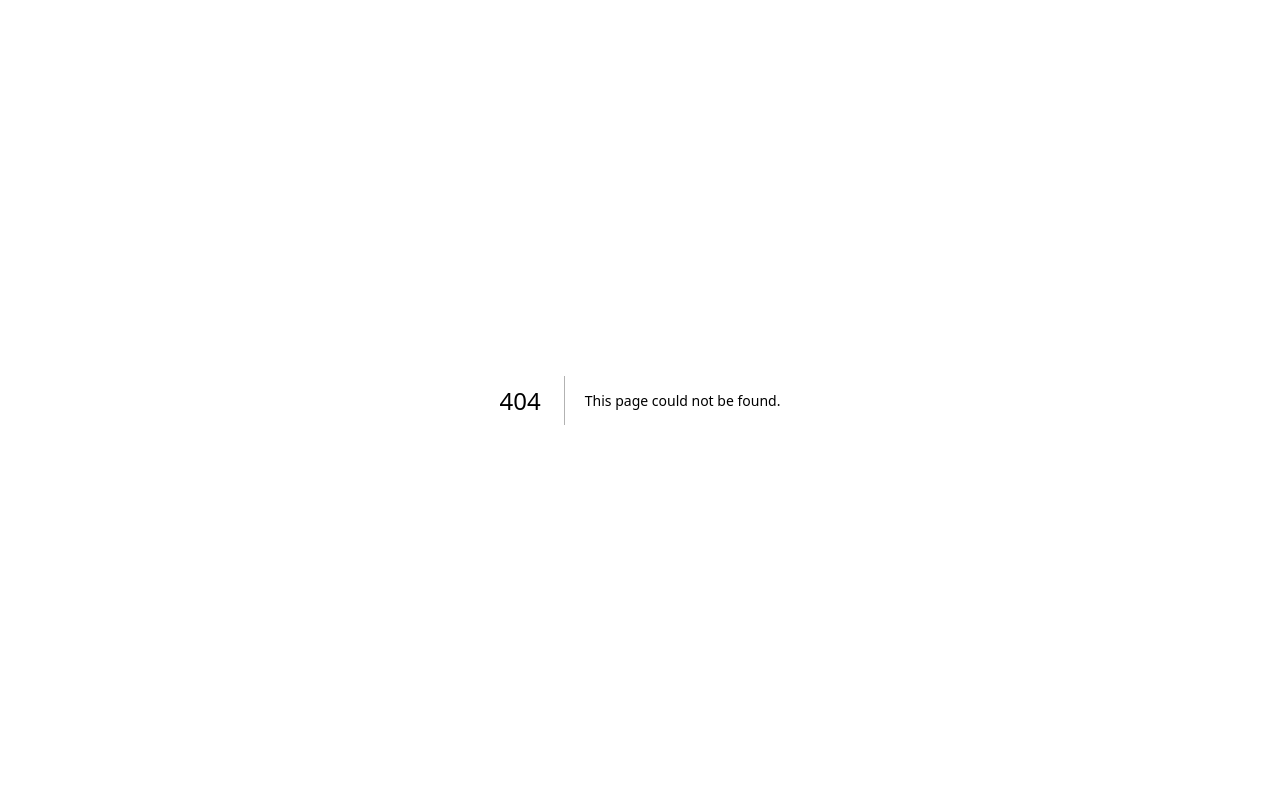
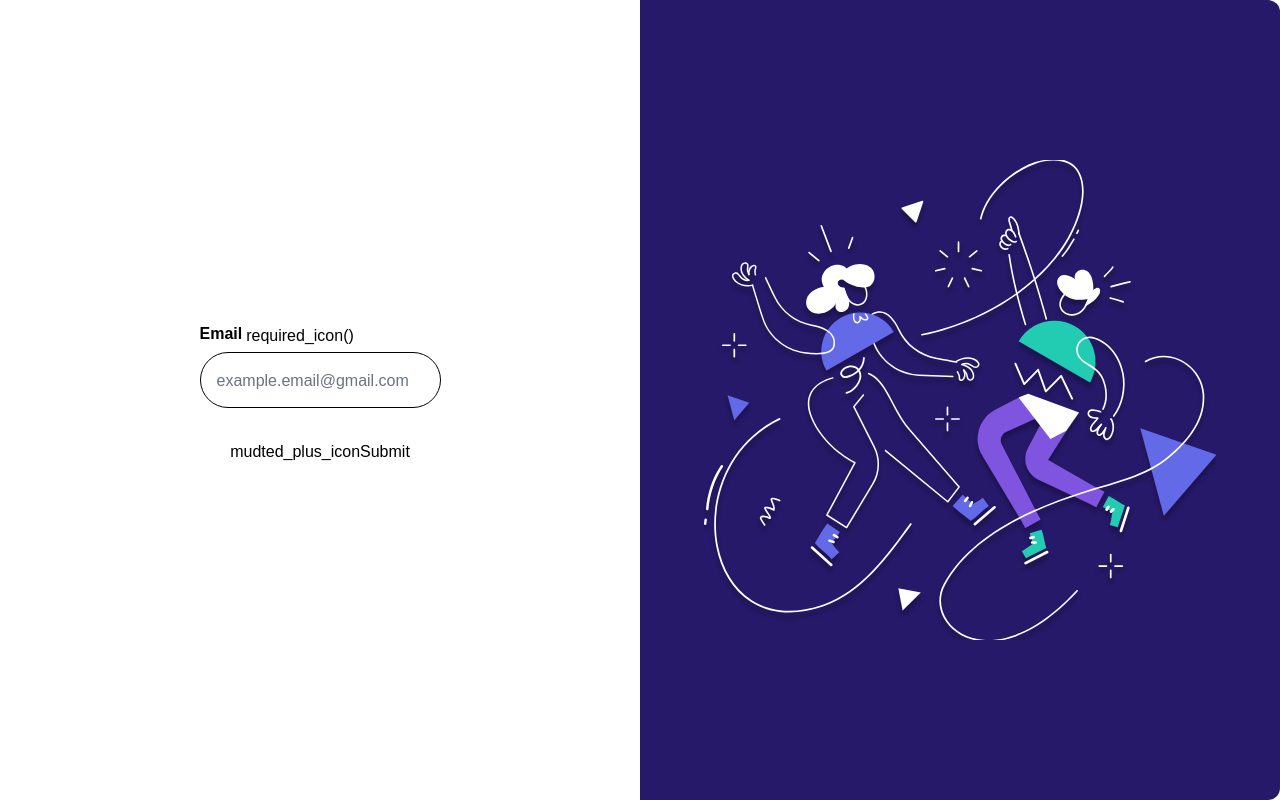
Before and after one commit to SehamAnter1/Hope-for-Tomorrow-Nextjs, a Next.js app: page /auth/forget-password in a window 1280 px wide. Before the commit this address had no page. Built offline with nearby package versions, Linux system fonts and the light colour scheme.

Commit message:
some adjustments

```diff
--- /dev/null
+++ b/src/app/auth/forget-password/page.jsx
@@ -0,0 +1,42 @@
+"use client";
+
+import Form_Builder from "@/components/Form_Builder";
+import Auth_Layout from "@/layouts/Auth_Layout";
+
+export default function Forget_Password() {
+  const forgotPasswordInputs = [
+    {
+      id: 1,
+      type: "input",
+      fieldName: "email",
+      inputType: "email",
+      label: "Email",
+      placeholder: "example.email@gmail.com",
+      validator: {
+        required: "Required",
+        pattern: {
+          value: /^[^\s@]+@[^\s@]+\.[^\s@]+$/,
+          message: "Invalid email",
+        },
+      },
+    },
+  ];
+
+  const handleForgotPassword = (values) => {
+    console.log(values);
+  };
+
+  return (
+    <Auth_Layout>
+      <Form_Builder
+        Input_List={forgotPasswordInputs}
+        onSubmit={handleForgotPassword}
+        from="auth"
+        button_label="Submit"
+        bottom_text="Remember your password?"
+        bottom_link="/auth/login"
+        bottom_link_text="Back to Login"
+      />
+    </Auth_Layout>
+  );
+}
--- a/src/components/Button.jsx
+++ b/src/components/Button.jsx
@@ -1,7 +1,7 @@
 import Link from "next/link";
 
 const Button = ({
-    to,
+    href,
     onClick,
     type,
     text,
@@ -41,9 +41,9 @@ const Button = ({
             )}
         </>
     );
-    if (to) {
+    if (href) {
         return (
-            <Link to={to} className={btnClass}>
+            <Link href={href} className={btnClass}>
                 {buttonContent}
             </Link>
         );
--- a/src/components/Form_Builder.jsx
+++ b/src/components/Form_Builder.jsx
@@ -456,7 +456,7 @@ const Form_Builder = ({
                 <Button
                     type={isDirty ? "submit" : "button"}
                     loading={isSubmitting}
-                    to={isDirty ? "" : btn_to}
+                    href={isDirty ? "" : btn_to}
                     text={button_label}
                     icon_first
                     className={`w-full flex-1   ${btn_class} `}
--- a/src/components/Navbar.jsx
+++ b/src/components/Navbar.jsx
@@ -1,6 +1,8 @@
 "use client";
 
 import {useAuth} from "@/context/AuthContext";
+import Link from "next/link";
+import Button from "./Button";
 
 export default function Navbar() {
     const {user, isAuthenticated, logout} = useAuth();
@@ -38,10 +40,10 @@ export default function Navbar() {
                     </>
                 ) : (
                     <>
-                        <a href="/auth/login">Login</a>
-                        <button className="bg-primary text-white rounded-full py-2 px-4 text-sm font-semibold">
-                            Get started
-                        </button>
+                        <Button variant="text" href="/auth/login">
+                            Login
+                        </Button>
+                        <Button href="/auth/register">Get started</Button>
                     </>
                 )}
             </div>
```
Also changed, not shown: src/app/auth/login/page.jsx (renamed from src/app/auth/login/page.js), src/app/auth/register/page.jsx (renamed from src/app/auth/register/page.js).
